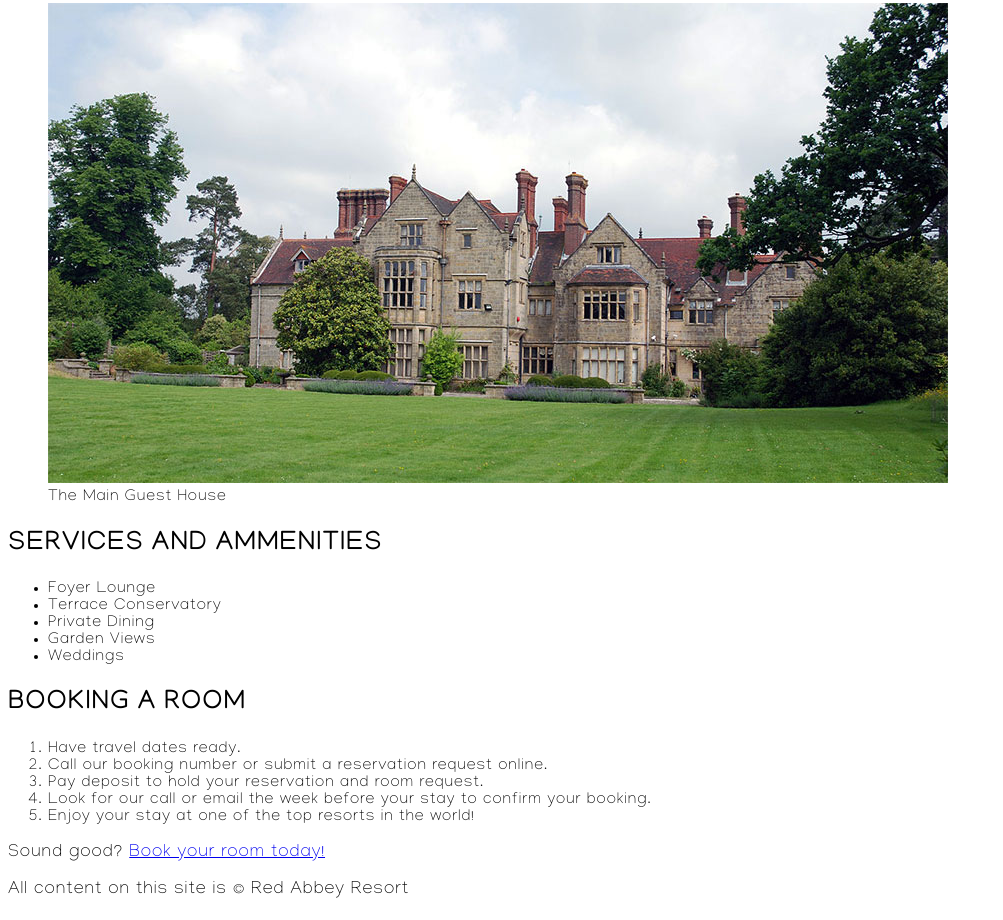
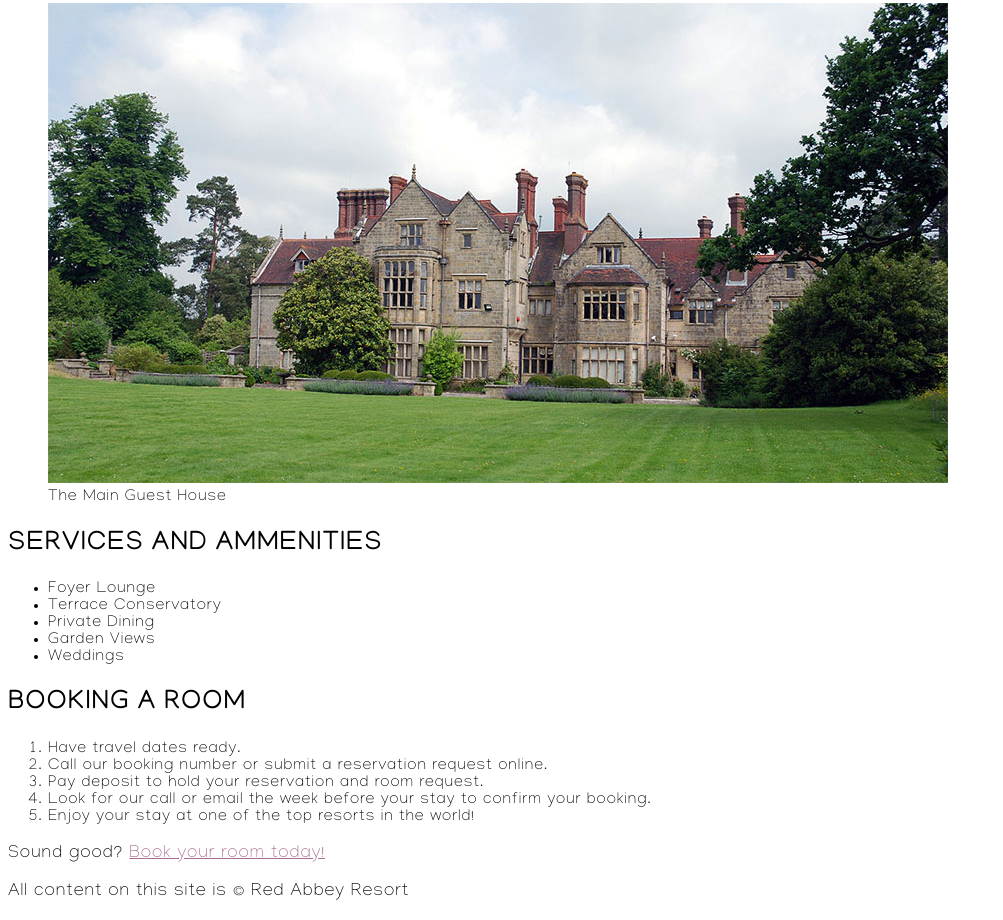
Before and after one commit to Phainix/GADS2020, a plain HTML site: page css/introduction_to_css/index.html in a window 1280 px wide. Shown: the part 231-1151 px from the top of the page, without its empty margins (0-1003 px from the left). Drawn offline with Linux system fonts and the light colour scheme.

Commit message:
Lesson 9

```diff
--- a/css/introduction_to_css/styles/main.css
+++ b/css/introduction_to_css/styles/main.css
@@ -20,3 +20,20 @@ h1, h2, h3, h4, h5, h6 {
 p {
     font-size: 18px;
 }
+
+a, a:link {
+    color: rgb(168, 109,147);
+    line-height: 1.2;
+}
+
+a:visited {
+    color: rgb(235, 88, 179);
+}
+
+a:hover {
+    color: rgb(244, 158, 215);
+}
+
+a:active {
+    color: rgb(247, 20, 173);
+}
```
